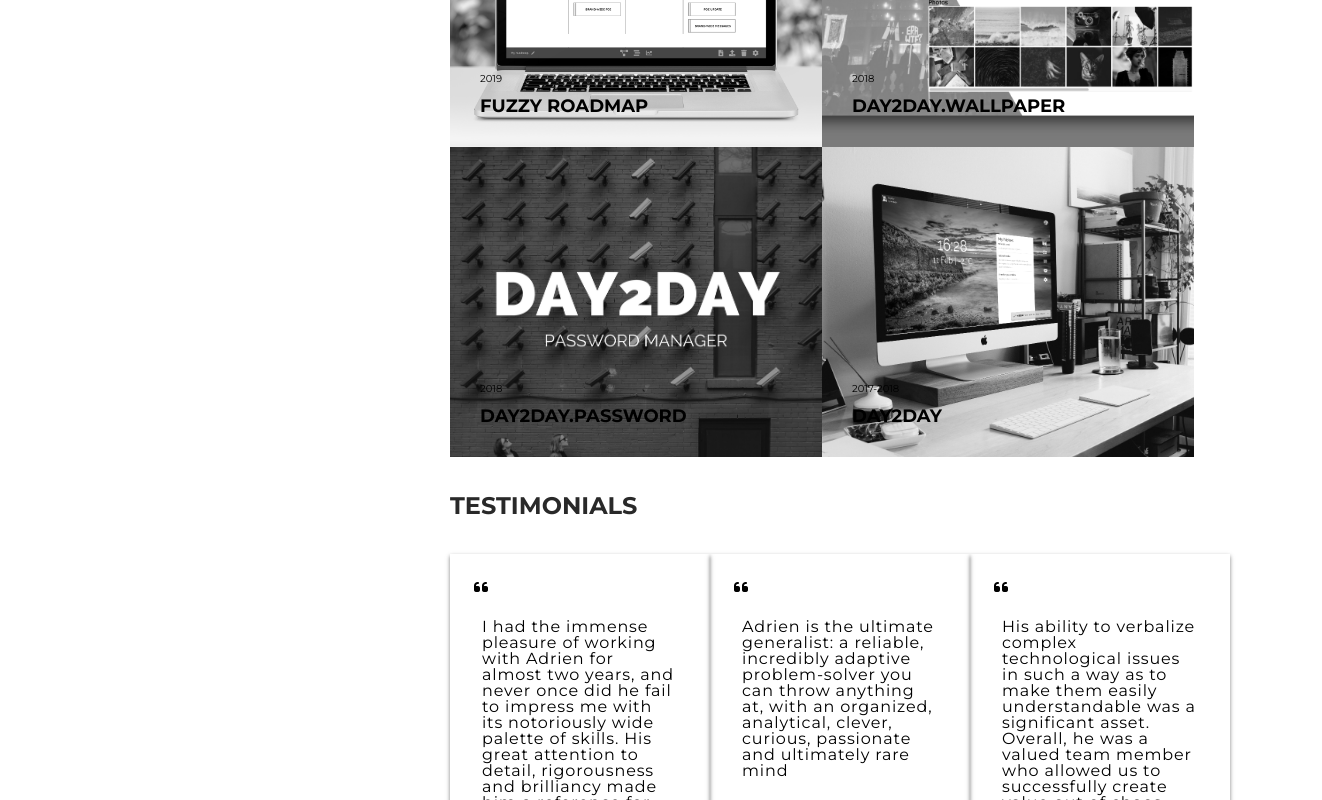
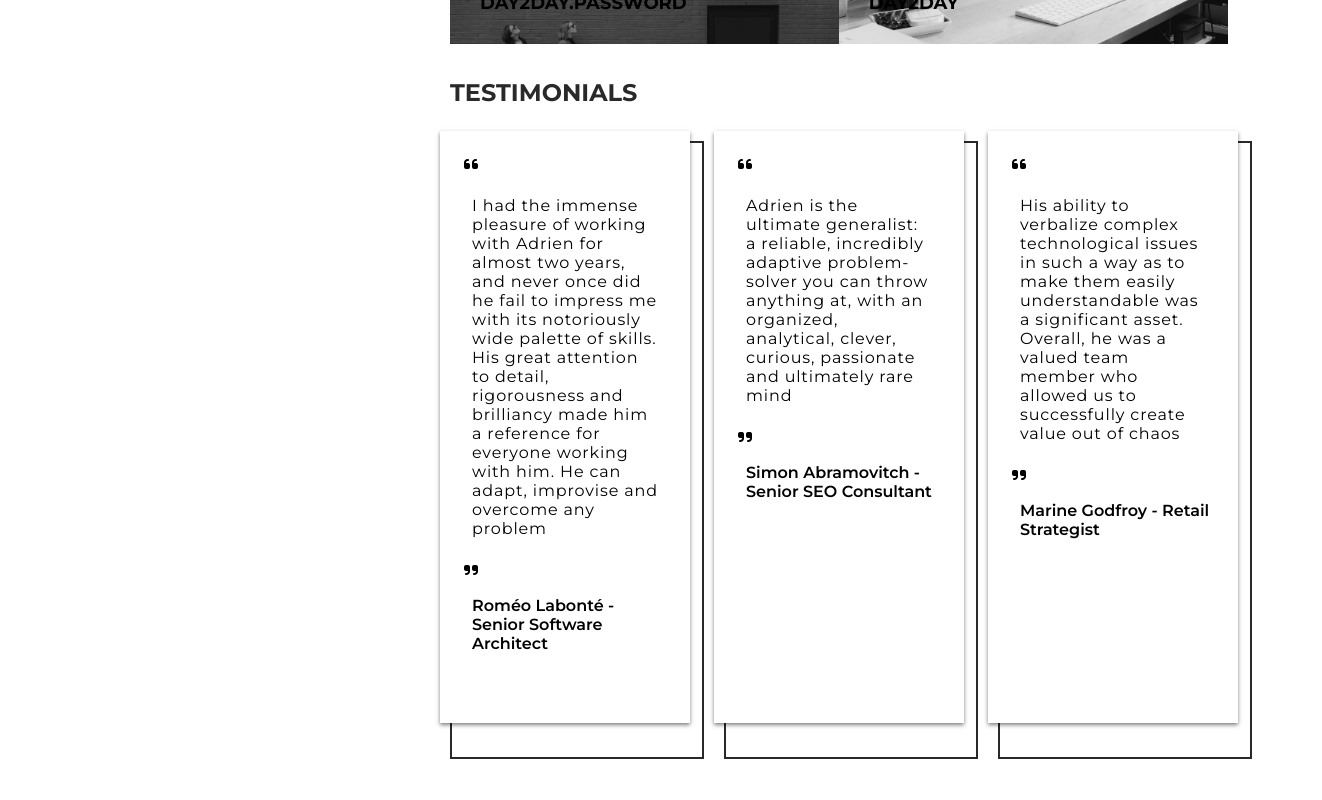
Before and after one commit to Armitage35/portfolio, a Vue app: page / in a window 1280 px wide. Shown: the part 3080-3880 px from the top of the page, 1322 px wide, since content can reach past the window. Built offline with nearby package versions, Linux system fonts and the light colour scheme.

Commit message:
End the fight with positions

```diff
--- a/src/Views/Portfolio/Portfolio.scss
+++ b/src/Views/Portfolio/Portfolio.scss
@@ -5,5 +5,6 @@
 .portfolio__content {
 	padding: 0 50px;
 	padding-left: 100px;
+	margin-bottom: 100px;
 	margin-left: calc(#{$sidemenu-width} + 30px);
 }
--- a/src/components/Testimonial/Testimonial.scss
+++ b/src/components/Testimonial/Testimonial.scss
@@ -1,6 +1,11 @@
+$testimonialWidth: 250px;
+
 .testimonial {
-	width: 250px;
-	flex: 1;
+	display: flex;
+	margin-right: 18px;
+	z-index: 1;
+	width: $testimonialWidth;
+	margin-right: 24px;
 
 	.fa-quote-left {
 		margin-bottom: 16px;
@@ -14,14 +19,18 @@
 .testimonial__container {
 	box-shadow: $defaultShadow;
 	padding: 24px;
+	position: relative;
+	bottom: 10px;
+	right: 10px;
+	z-index: 1;
+	background-color: $white;
 }
 
 .testimonial__shadowContainer {
 	border: solid 2px $black;
-	position: relative;
-	left: 8px;
-	bottom: 16px;
-	width: 250px;
+	position: absolute;
+	width: $testimonialWidth;
+	height: 614px;
 }
 
 .testimonial__body {
@@ -32,7 +41,6 @@
 	margin: 8px;
 	font-size: 16px;
 	font-weight: $regular;
-	line-height: 16px;
 	letter-spacing: 0.86px;
 }
 
--- a/src/components/Testimonial/Testimonial.vue
+++ b/src/components/Testimonial/Testimonial.vue
@@ -8,7 +8,9 @@
 			</div>
 			<div class="testimonial__person">{{ testimonial.person }}</div>
 		</div>
-		<div class="testimonial__shadowContainer"></div>
+		<div class="testimonial__shadowContainer">
+			<div></div>
+		</div>
 	</div>
 </template>
 
```
